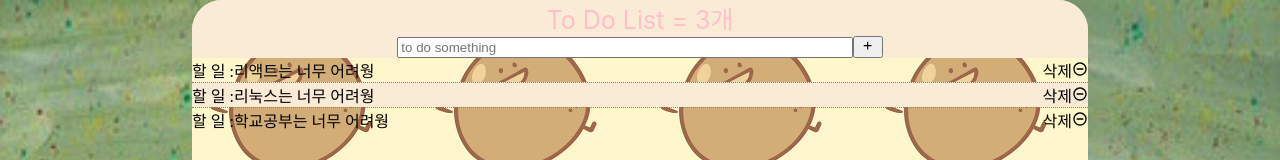
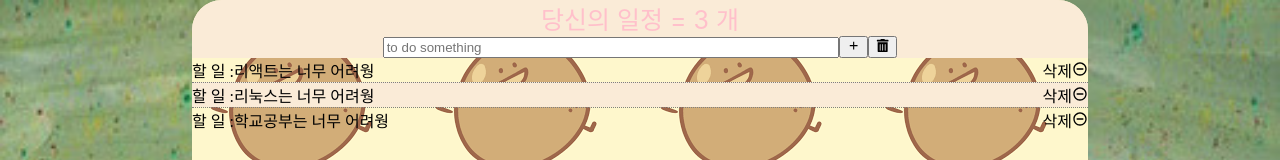
Before and after one commit to harksu/React-ToDoList, a React (Create React App) app: page / in a window 1280 px wide. Shown: the top 160 px of the page. Built offline with nearby package versions, Linux system fonts and the light colour scheme.

Commit message:
todo things : readme

```diff
--- a/src/App.js
+++ b/src/App.js
@@ -1,29 +1,24 @@
-import logo from './logo.svg';
-import './App.css';
-import TodoInsert from './ToDoList/TodoInsert'
-import ToDoList from './ToDoList/ToDoList';
-import ToDoCase from './ToDoList/ToDoCase';
-import { useState, useRef, useCallback } from 'react';
-import BackGround from './ToDoList/BackGround';
-
+import "./App.css";
+import TodoInsert from "./ToDoList/TodoInsert";
+import ToDoList from "./ToDoList/ToDoList";
+import ToDoCase from "./ToDoList/ToDoCase";
+import { useState, useRef, useCallback } from "react";
+import BackGround from "./ToDoList/BackGround";
 
 function App() {
   const [todos, setTodos] = useState([
     {
       id: 1,
-      text: '리액트는 너무 어려웡',
-      //checked: true,
+      text: "리액트는 너무 어려웡",
     },
     {
       id: 2,
-      text: '리눅스는 너무 어려웡',
-      //checked: true,
+      text: "리눅스는 너무 어려웡",
     },
     {
       id: 3,
-      text: '학교공부는 너무 어려웡',
-      // checked: false,
-    }
+      text: "학교공부는 너무 어려웡",
+    },
     // 일단은 예시용으로 객체 할당,
   ]);
   const [count, setCount] = useState(3);
@@ -31,38 +26,41 @@ function App() {
   const nextId = useRef(4); // id를 4부터 시작할 거니, 일단은 할당하는데 솔직히 useRef는 공부를 좀 더 해야 될듯
 
   const onInsert = useCallback(
-    text => {
+    (text) => {
       const todo = {
         id: nextId.current,
         text,
         checked: false, // 객체 할당
       };
-      setTodos(todos.concat(todo)) //리스트로 객체 관리
+      setTodos(todos.concat(todo)); //리스트로 객체 관리
       nextId.current += 1; // 다음 객체는 id +1
       setCount(count + 1);
-    }, [todos] // todos가 변경될 때 마다 함수를 새로 생성(해당 함수는, todos의 영향을 받으므로 새로 정의되어야함)
-  )
+    },
+    [todos] // todos가 변경될 때 마다 함수를 새로 생성(해당 함수는, todos의 영향을 받으므로 새로 정의되어야함)
+  );
 
-  const onRemove = useCallback(
-    (id) => {
-      setTodos(todos.filter(todo => todo.id !== id)); // 삭제 함수, 선택된 id가 아닌 객체들로만 새로운 리스트를 만듬, 객체의 변화의 영향을 받으니까 2번째 인자로 todos
-      setCount(count - 1);
-    },
-    [todos]
-  )
+  const onRemove = useCallback(() => {
+    setTodos(""); // 삭제 함수, 선택된 id가 아닌 객체들로만 새로운 리스트를 만듬, 객체의 변화의 영향을 받으니까 2번째 인자로 todos
+    setCount(count - 1);
+  }, [todos]);
 
-
+  const onRemoveAll = useCallback(() => {
+    if (window.confirm("전체 일정을 삭제합니다.")) {
+      setTodos([]);
+      setCount(0);
+    } else return;
+  }, []);
 
   return (
     // 정렬을 위해서 케이스 컴포넌트 만들고, 감싸도록 수정
     <BackGround>
       <ToDoCase count={count}>
-        <TodoInsert onInsert={onInsert}></TodoInsert> {/* 입력 컴포넌트엔 입력 함수만 필요하면 되니까 해당 함수 프랍스로 넘김 */}
-        <ToDoList todos={todos} onRemove={onRemove} /> {/* 렌더링을 위한 컴포넌트, 해당 리스트 컴포넌트는 요소들을 컴포넌트로 가지고 있으며 삭제를 위한 함수도 프랍스로 넘김 */}
+        <TodoInsert onInsert={onInsert} onRemoveAll={onRemoveAll}></TodoInsert>{" "}
+        {/* 입력이랑, 전체 삭제랑  */}
+        <ToDoList todos={todos} onRemove={onRemove} />{" "}
+        {/* 렌더링을 위한 컴포넌트, 해당 리스트 컴포넌트는 요소들을 컴포넌트로 가지고 있으며 삭제를 위한 함수도 프랍스로 넘김 */}
       </ToDoCase>
     </BackGround>
-
-
   );
 }
 
--- a/src/ToDoList/ToDoCase.js
+++ b/src/ToDoList/ToDoCase.js
@@ -1,13 +1,13 @@
-import React from 'react'
-import '../styles/ToDoCase.scss' //이거 경로 단축할 수 있으면 좋을 것 같은데 나중에 공부하기
+import React from "react";
+import "../styles/ToDoCase.scss"; //이거 경로 단축할 수 있으면 좋을 것 같은데 나중에 공부하기
 
 const ToDoCase = ({ children, count }) => {
-    return (
-        <div className='ToDoCase'>
-            <div className='title'>To Do List = {count}개</div>
-            <div className='content'>{children}</div>
-        </div>
-    )
-}
+  return (
+    <div className="ToDoCase">
+      <div className="title">당신의 일정 = {count} 개</div>
+      <div className="content">{children}</div>
+    </div>
+  );
+};
 
-export default ToDoCase
+export default ToDoCase;
--- a/src/ToDoList/TodoInsert.js
+++ b/src/ToDoList/TodoInsert.js
@@ -1,9 +1,10 @@
 import React from "react";
 import { useState, useCallback } from "react";
 import { MdAdd } from "react-icons/md"; // 리액트 아이콘 스타일링
+import { FaTrashAlt } from "react-icons/fa";
 import "../styles/TodoInsert.scss";
 
-const TodoInsert = ({ onInsert }) => {
+const TodoInsert = ({ onInsert, onRemoveAll }) => {
   //제출 함수 제공받고
   const [value, setValue] = useState(""); // 기본적으로 입력값을 useState로 관리하다가
 
@@ -21,10 +22,11 @@ const TodoInsert = ({ onInsert }) => {
         onInsert(value); // 입력되있는 값을 저장하고
         setValue(""); // 입력값 밀어버리고
         // 새로고침 막고
-      } else window.alert("일정을 입력해주세요");
+      }
     },
     [onInsert, value] // 해당 두 값의 변화에 따라서 함수를 새로 정의
   );
+
   return (
     <section>
       <form className="TodoInsert" onSubmit={onSubmit}>
@@ -36,6 +38,9 @@ const TodoInsert = ({ onInsert }) => {
         <button type="submit">
           <MdAdd />
         </button>
+        <button onClick={onRemoveAll}>
+          <FaTrashAlt /> {/*이거 나중에 x 표시 아이콘으로 변경하기 */}
+        </button>
       </form>
     </section>
   );
```
Also changed, not shown: 1 other file (tests, documents, lock files or other folders).
